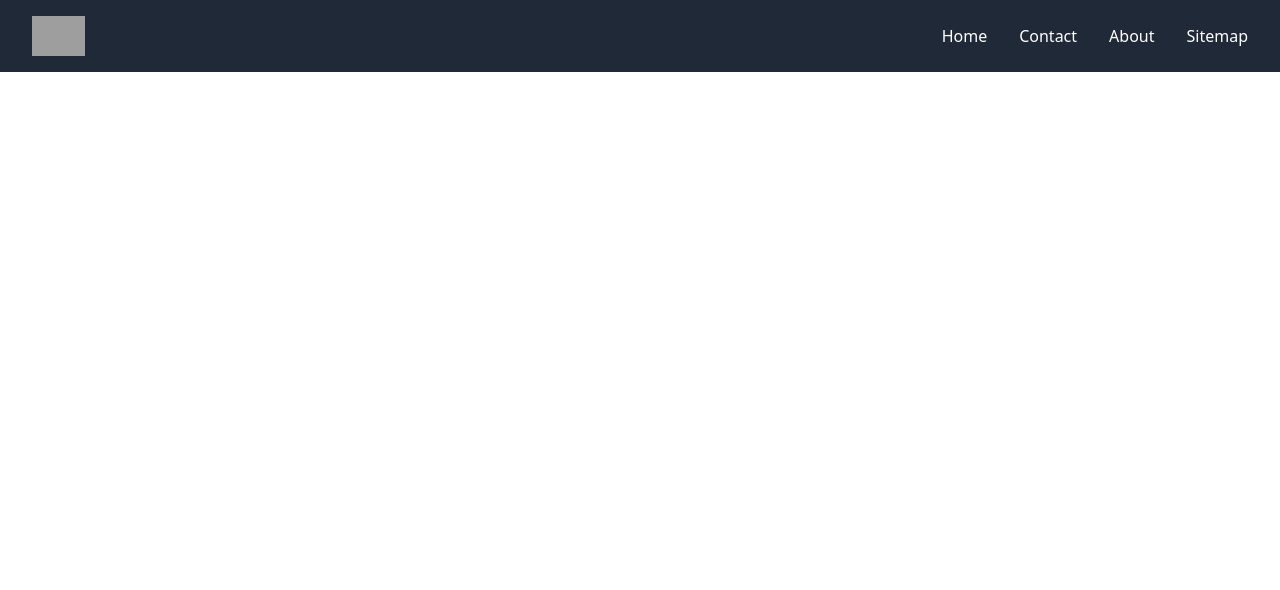
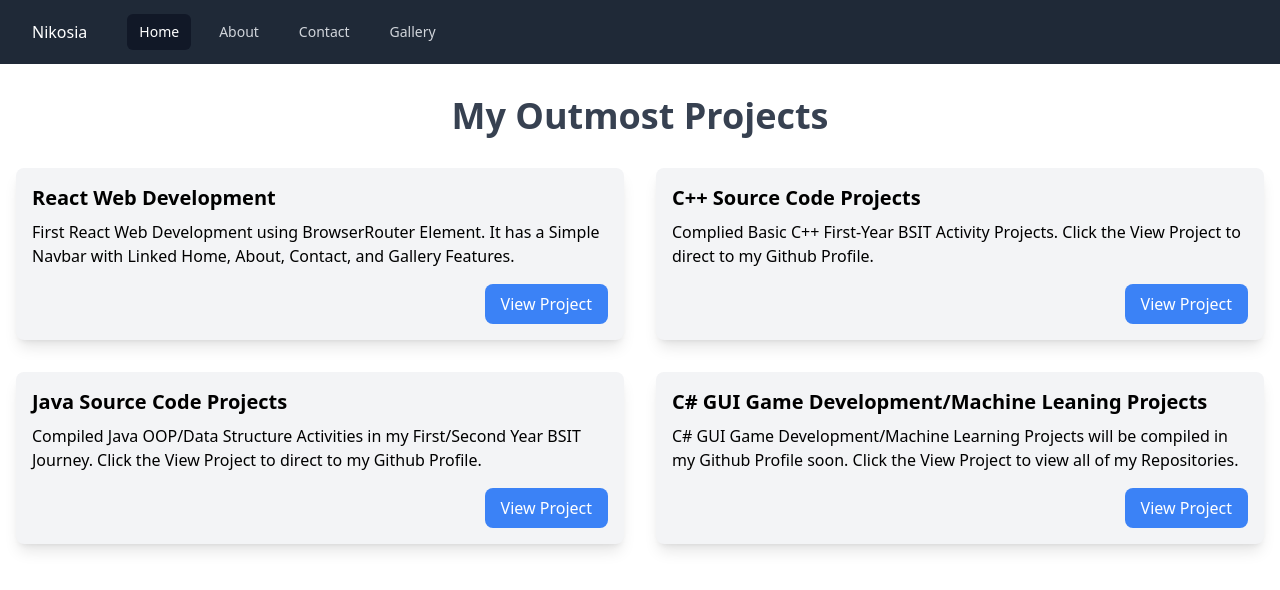
Before and after one commit to kaizenics/webdevapp-project, a React (Create React App) app: page / in a window 1280 px wide. Shown: the top 590 px of the page. Built offline with nearby package versions, Linux system fonts and the light colour scheme; grey boxes are pictures that could not be loaded.

Commit message:
Finalization

```diff
--- a/package.json
+++ b/package.json
@@ -6,6 +6,8 @@
     "@testing-library/jest-dom": "^5.16.5",
     "@testing-library/react": "^13.4.0",
     "@testing-library/user-event": "^13.5.0",
+    "autoprefixer": "^10.4.13",
+    "postcss": "^8.4.21",
     "react": "^18.2.0",
     "react-dom": "^18.2.0",
     "react-router-dom": "^6.8.1",
--- a/src/App.css
+++ /dev/null
@@ -1,38 +0,0 @@
-.App {
-  text-align: center;
-}
-
-.App-logo {
-  height: 40vmin;
-  pointer-events: none;
-}
-
-@media (prefers-reduced-motion: no-preference) {
-  .App-logo {
-    animation: App-logo-spin infinite 20s linear;
-  }
-}
-
-.App-header {
-  background-color: #282c34;
-  min-height: 100vh;
-  display: flex;
-  flex-direction: column;
-  align-items: center;
-  justify-content: center;
-  font-size: calc(10px + 2vmin);
-  color: white;
-}
-
-.App-link {
-  color: #61dafb;
-}
-
-@keyframes App-logo-spin {
-  from {
-    transform: rotate(0deg);
-  }
-  to {
-    transform: rotate(360deg);
-  }
-}
--- a/src/App.js
+++ b/src/App.js
@@ -1,47 +1,22 @@
 import React from "react";
-import { BrowserRouter, Route, Routes, Link } from "react-router-dom";
+import { BrowserRouter, Route, Routes} from "react-router-dom";
 import Home from "./pages/Home";
 import Contact from "./pages/Contact";
 import About from "./pages/About";
-import Sitemap from "./pages/Sitemap";
+import Gallery from "./pages/Gallery";
+import Navbar from "./components/Navbar";
 import "./index.css";
 
 function App() {
   return (
     <BrowserRouter>
-      <div className="App">
-        <nav className='bg-gray-800'>
-          <div className="max-w-7xl mx-auto px-4 sm:px-6 lg:px-8">
-            <div className="flex justify-between items-center py-4 md:justify-start md:space-x-10">
-              <div className="flex justify-start lg:w-0 lg:flex-1">
-                <img src="https://neatlyproduction.com/wp-content/uploads/2022/11/Neatly_Logo_White_Big.png" alt="Logo" className="h-8 w-auto sm:h-10" />
-              </div>
-              <div className="-mr-2 -my-2 md:hidden">
-              </div>
-              <div className="hidden md:flex items-center justify-end md:flex-1 lg:w-0">
-                <Link to="/Home" className="text-base font-medium text-white hover:text-gray-300">Home</Link>
-                <Link to="/Contact" className="ml-8 text-base font-medium text-white hover:text-gray-300">Contact</Link>
-                <Link to="/About" className="ml-8 text-base font-medium text-white hover:text-gray-300">About</Link>
-                <Link to="/Sitemap" className="ml-8 text-base font-medium text-white hover:text-gray-300">Sitemap</Link>
-              </div>
-            </div>
-          </div>
-          <div className="hidden md:hidden">
-            <div className="px-2 pt-2 pb-3 space-y-1 sm:px-3">
-              <Link to="/Home" className="block px-3 py-2 rounded-md text-base font-medium text-white hover:text-gray-300">Home</Link>
-              <Link to="/Contact" className="block px-3 py-2 rounded-md text-base font-medium text-white hover:text-gray-300">Contact</Link>
-              <Link to="/About" className="block px-3 py-2 rounded-md text-base font-medium text-white hover:text-gray-300">About</Link>
-              <Link to="/Sitemap" className="block px-3 py-2 rounded-md text-base font-medium text-white hover:text-gray-300">Sitemap</Link>
-            </div>
-          </div>
-        </nav>
+       <Navbar />
         <Routes>
-          <Route exact path="/Home" component={Home} />
-          <Route path="/Contact" component={Contact} />
-          <Route path="/About" component={About} />
-          <Route path="/Sitemap" component={Sitemap} />
+          <Route exact path="/" element={<Home />} />
+          <Route path="/Contact" element={<Contact />} />
+          <Route path="/About" element={<About />} />
+          <Route path="/Gallery" element={<Gallery />} />
         </Routes>
-      </div>
     </BrowserRouter>
   );
 }
--- /dev/null
+++ b/src/components/Navbar.js
@@ -0,0 +1,28 @@
+import React from "react";
+import { Link } from 'react-router-dom';
+
+function Navbar() {
+    return (
+      <nav className="bg-gray-800">
+        <div className="max-w-7xl mx-auto px-4 sm:px-6 lg:px-8">
+          <div className="flex items-center justify-between h-16">
+            <div className="flex items-center">
+              <div className="flex-shrink-0">
+                <Link to="/" className="text-white"> Nikosia </Link>
+              </div>
+              <div className="hidden md:block">
+                <div className="ml-10 flex items-baseline space-x-4">
+                  <Link to="/" className="px-3 py-2 rounded-md text-sm font-medium text-white bg-gray-900"> Home </Link>
+                  <Link to="/About" className="px-3 py-2 rounded-md text-sm font-medium text-gray-300 hover:text-white hover:bg-gray-700"> About </Link>
+                  <Link to="/Contact" className="px-3 py-2 rounded-md text-sm font-medium text-gray-300 hover:text-white hover:bg-gray-700"> Contact </Link>
+                  <Link to="/Gallery" className="px-3 py-2 rounded-md text-sm font-medium text-gray-300 hover:text-white hover:bg-gray-700"> Gallery </Link>
+                </div>
+              </div>
+            </div>
+          </div>
+        </div>
+      </nav>
+    );
+  }
+
+  export default Navbar;
--- a/src/index.css
+++ b/src/index.css
@@ -1,3 +1,3 @@
 @import "tailwindcss/base";
 @import "tailwindcss/components";
-@import "tailwindcss/utilities";
+@import "tailwindcss/utilities"
--- a/src/pages/About.js
+++ b/src/pages/About.js
@@ -2,8 +2,30 @@ import React from "react";
 
 function About() {
   return (
-    <div>
-      <h1>About</h1>
+    <div className="bg-gray-100 min-h-screen">
+      <div className="container mx-auto p-4">
+        <h1 className="text-4xl font-bold text-center mb-4">About Me</h1>
+        <div className="flex flex-wrap justify-center">
+          <div className="w-full md:w-1/3 p-4">
+            <img
+              src="https://scontent.fcgy1-1.fna.fbcdn.net/v/t39.30808-6/333210843_1593560104444837_1104284817420728552_n.jpg?_nc_cat=104&ccb=1-7&_nc_sid=09cbfe&_nc_eui2=AeHsBW4ZpGQUirMoMVGxXFb6S-JGvA6f2stL4ka8Dp_ay3E37cbeRswQ3gkxdSgWgQFn18-OaaMrTFfK4yjC1x3Q&_nc_ohc=DpCPBszHeGUAX_f-Q-F&_nc_ht=scontent.fcgy1-1.fna&oh=00_AfBuM12h-FpGuAy-KodP1FvX70x8g2VQYWmPD2XJo7K2bg&oe=640A4F06"
+              alt="Profile"
+              className="w-full rounded-lg"
+            />
+          </div>
+          <div className="w-full md:w-2/3 p-4">
+            <p className="text-gray-800 mb-4 text-3xl">
+              Hi, my name is Nicose John Gallaza Soriano and I'm a Information Technology Student. I'm into Technology and that is why i take the Information Technology Student.
+            </p>
+            <p className="text-gray-800 mb-4 text-2xl">
+              Some of my skills include Artist, Illustrator, Designer, and Game Enthusiast.
+            </p>
+            <p className="text-gray-800 mb-4 text-2xl">
+              I do some of these hobbies like doing Traditional/Digital Arts, Cycling, Photography, Listening to Music, Playing FPS Games, and Programming.
+            </p>
+          </div>
+        </div>
+      </div>
     </div>
   );
 }
--- /dev/null
+++ b/src/pages/Gallery.js
@@ -0,0 +1,17 @@
+import React from "react";
+
+function Gallery() {
+  return (
+    <div className="bg-gray-100 h-screen flex flex-col justify-center items-center">
+      <h1 className="text-4xl font-bold mb-4">Programming Stuffs</h1>
+      <div className="flex flex-wrap justify-center mt-8">
+      <img src="https://www.zdnet.com/a/img/resize/a4c8436e7e3adf6dfb14266ca1aa83b8157ad0c2/2021/07/19/8a337c80-5ed6-43a1-98fb-b981d420890f/programming-languages-shutterstock-1680857539.jpg?auto=webp&fit=crop&height=675&width=1200" className="w-1/2 md:w-1/4 p-2"/>
+      <img src="https://www.incimages.com/uploaded_files/image/1920x1080/software-computer-code-1940x900_35196.jpg" className="w-1/2 md:w-1/4 p-2"/>
+      <img src="https://storage.googleapis.com/algodailyrandomassets/curriculum/fundamentals/programming.jpg" className="w-1/2 md:w-1/4 p-2"/>
+      <img src="https://assets.entrepreneur.com/content/3x2/2000/20150708172005-coding-working-workspace-apple-macintosh.jpeg?crop=16:9" className="w-1/2 md:w-1/4 p-2"/>
+      </div>
+    </div>
+  );
+}
+
+export default Gallery;
--- a/src/pages/Home.js
+++ b/src/pages/Home.js
@@ -2,10 +2,62 @@ import React from "react";
 
 function Home() {
   return (
-    <div className="bg-gray-100 h-screen flex flex-col justify-center items-center">
-      <h1 className="text-4xl font-bold text-gray-800 mb-4">Welcome to my website!</h1>
-      <p className="text-lg text-gray-700">Here you'll find all sorts of great content.</p>
-      <button className="mt-8 bg-blue-500 hover:bg-blue-700 text-white font-bold py-2 px-4 rounded">Click me!</button>
+    <div className="container mx-auto px-4">
+      <h1 className="text-4xl font-bold text-center text-gray-700 my-8">My Outmost Projects</h1>
+
+      <div className="grid grid-cols-1 md:grid-cols-2 gap-8">
+        <div className="p-4 bg-gray-100 rounded-lg shadow-lg flex flex-col">
+          <h2 className="text-xl font-bold mb-2">React Web Development</h2>
+          <p className="mb-4">
+            First React Web Development using BrowserRouter Element. It has a Simple Navbar with Linked Home, About, Contact, and Gallery Features.
+          </p>
+          <a
+            href="#"
+            className="bg-blue-500 hover:bg-blue-600 text-white py-2 px-4 rounded-lg text-center self-end"
+          >
+            View Project
+          </a>
+        </div>
+
+        <div className="p-4 bg-gray-100 rounded-lg shadow-lg flex flex-col">
+          <h2 className="text-xl font-bold mb-2">C++ Source Code Projects</h2>
+          <p className="mb-4">
+            Complied Basic C++ First-Year BSIT Activity Projects. Click the View Project to direct to my Github Profile.
+          </p>
+          <a
+            href="#"
+            className="bg-blue-500 hover:bg-blue-600 text-white py-2 px-4 rounded-lg text-center self-end"
+          >
+            View Project
+          </a>
+        </div>
+
+        <div className="p-4 bg-gray-100 rounded-lg shadow-lg flex flex-col">
+          <h2 className="text-xl font-bold mb-2">Java Source Code Projects</h2>
+          <p className="mb-4">
+            Compiled Java OOP/Data Structure Activities in my First/Second Year BSIT Journey. Click the View Project to direct to my Github Profile.
+          </p>
+          <a
+            href="#"
+            className="bg-blue-500 hover:bg-blue-600 text-white py-2 px-4 rounded-lg text-center self-end"
+          >
+            View Project
+          </a>
+        </div>
+
+        <div className="p-4 bg-gray-100 rounded-lg shadow-lg flex flex-col">
+          <h2 className="text-xl font-bold mb-2">C# GUI Game Development/Machine Leaning Projects</h2>
+          <p className="mb-4">
+            C# GUI Game Development/Machine Learning Projects will be compiled in my Github Profile soon. Click the View Project to view all of my Repositories.
+          </p>
+          <a
+            href="#"
+            className="bg-blue-500 hover:bg-blue-600 text-white py-2 px-4 rounded-lg text-center self-end"
+          >
+            View Project
+          </a>
+        </div>
+      </div>
     </div>
   );
 }
--- a/src/pages/Sitemap.js
+++ /dev/null
@@ -1,11 +0,0 @@
-import React from "react";
-
-function Sitemap() {
-  return (
-    <div>
-      <h1>Sitemap</h1>
-    </div>
-  );
-}
-
-export default Sitemap;
--- /dev/null
+++ b/src/postcss.config.js
@@ -0,0 +1,6 @@
+module.exports = {
+    plugins: {
+      tailwindcss: {},
+      autoprefixer: {},
+    },
+  };
```
Also changed, not shown: 1 other file (tests, documents, lock files or other folders).
